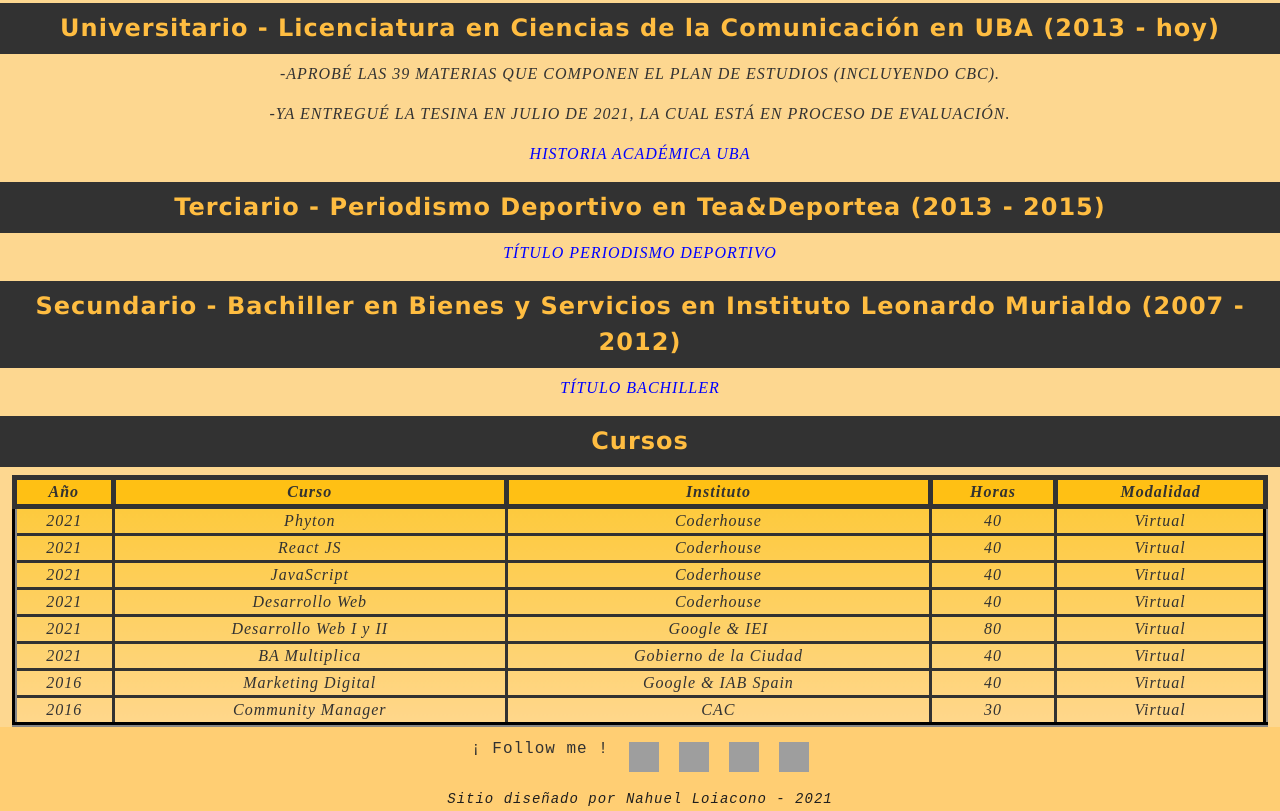
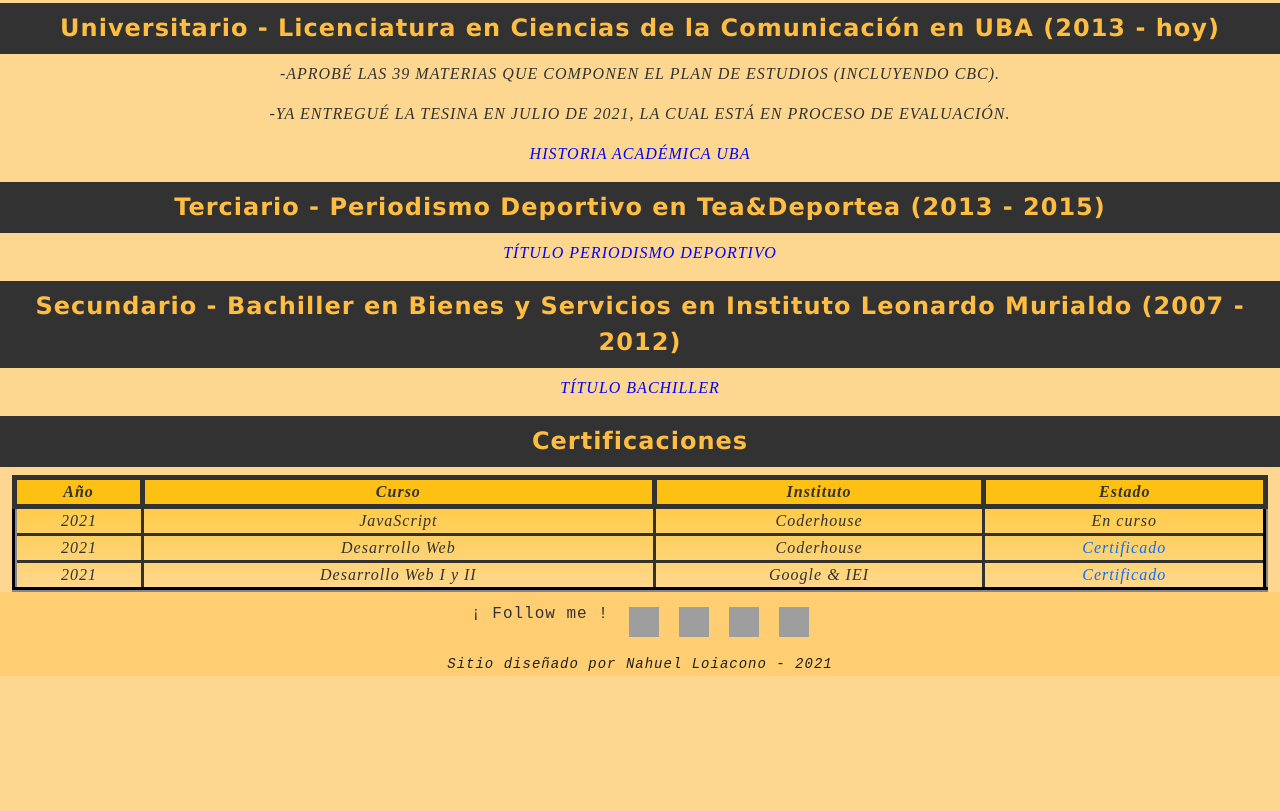
Before and after one commit to nahuelloiacono/CV-Nahuel-Loiacono, a website: page formacion.html in a window 1280 px wide. Shown: the part 543-1354 px from the top of the page. After the commit the page ends 1219 px from the top, so only its background shows below. Drawn offline with nearby package versions, Linux system fonts and the light colour scheme; grey boxes are pictures that could not be loaded.

Commit message:
Add files via upload

```diff
--- a/formacion.html
+++ b/formacion.html
@@ -90,7 +90,7 @@
             <div class="text-center">
               <img
                 class="imagen__Nahue"
-                src="https://scontent.faep8-2.fna.fbcdn.net/v/t1.6435-9/69610065_10217474435991296_3957978922095738880_n.jpg?_nc_cat=100&ccb=1-5&_nc_sid=84a396&_nc_ohc=xdfTQJ1IqZ8AX80Qli5&_nc_ht=scontent.faep8-2.fna&oh=743da25dc4b71a43f579129b7dc0934c&oe=6175A45C"
+                src="https://scontent.faep8-2.fna.fbcdn.net/v/t1.6435-9/69610065_10217474435991296_3957978922095738880_n.jpg?_nc_cat=100&ccb=1-5&_nc_sid=84a396&_nc_ohc=3pVmY49JjukAX-sbA4A&_nc_ht=scontent.faep8-2.fna&oh=43e736e4a3c6c2f0e53522b72e129d20&oe=61B0F7DC"
                 class="rounded"
                 alt="Nahuel Loiacono"
                 width="60%"
@@ -161,7 +161,7 @@
   <!-- Tabla con cursos -->
 
       <article>
-        <h4 class="párrafos__título">Cursos</h4>
+        <h4 class="párrafos__título">Certificaciones</h4>
         <section>
           <div class="container-fluid">
             <div class="row">
@@ -176,64 +176,33 @@
                 <th>Año</th>
                 <th>Curso</th>
                 <th>Instituto</th>
-                <th>Horas</th>
-                <th>Modalidad</th>
-              </tr>
-              <tr>
-                <td>2021</td>
-                <td>Phyton</td>
-                <td>Coderhouse</td>
-                <td>40</td>
-                <td>Virtual</td>
-              </tr>
-              <tr>
-                <td>2021</td>
-                <td>React JS</td>
-                <td>Coderhouse</td>
-                <td>40</td>
-                <td>Virtual</td>
+                <th>Estado</th>
               </tr>
               <tr>
                 <td>2021</td>
                 <td>JavaScript</td>
                 <td>Coderhouse</td>
-                <td>40</td>
-                <td>Virtual</td>
+                <td>En curso</td>
               </tr>
               <tr>
                 <td>2021</td>
                 <td>Desarrollo Web</td>
                 <td>Coderhouse</td>
-                <td>40</td>
-                <td>Virtual</td>
+                <td>
+                  <a
+                  href="https://www.coderhouse.com/certificados/61657f4d9f793c002db035c2" target="_blank"
+                  >Certificado</a>
+                </td>
               </tr>
               <tr>
                 <td>2021</td>
                 <td>Desarrollo Web I y II</td>
                 <td>Google & IEI</td>
-                <td>80</td>
-                <td>Virtual</td>
-              </tr>
-              <tr>
-                <td>2021</td>
-                <td>BA Multiplica</td>
-                <td>Gobierno de la Ciudad</td>
-                <td>40</td>
-                <td>Virtual</td>
-              </tr>
-              <tr>
-                <td>2016</td>
-                <td>Marketing Digital</td>
-                <td>Google & IAB Spain</td>
-                <td>40</td>
-                <td>Virtual</td>
-              </tr>
-              <tr>
-                <td>2016</td>
-                <td>Community Manager</td>
-                <td>CAC</td>
-                <td>30</td>
-                <td>Virtual</td>
+                <td>
+                  <a
+                  href="https://learndigital.withgoogle.com/activate/validate-certificate-code" target="_blank"
+                  >Certificado</a>
+                </td>
               </tr>
           </div>
         </div>
```
Also changed, not shown: contacto.html (+1 -1 lines), hobbies.html (+1 -1 lines), index.html (+1 -1 lines), trabajos.html (+1 -1 lines).
